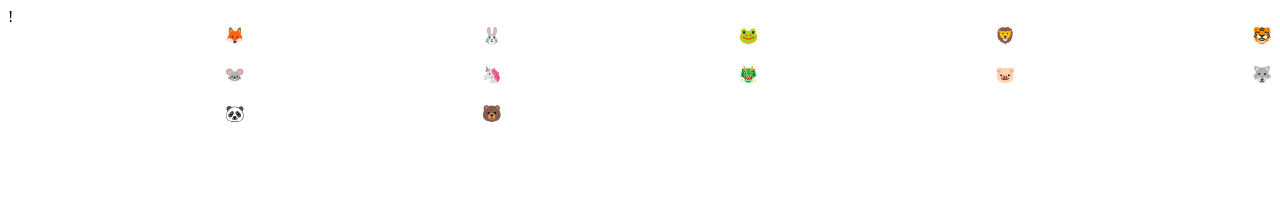
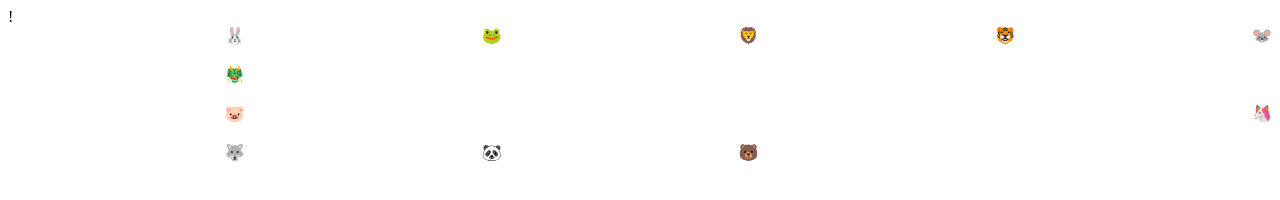
Before and after one commit to abimanyurs/css-grids-01, a plain HTML site: page index.html in a window 1280 px wide. Drawn offline with Linux system fonts and the light colour scheme.

Commit message:
Update style.css

```diff
--- a/style.css
+++ b/style.css
@@ -14,3 +14,15 @@
     justify-items: end;
     align-items: end;
 }
+
+.green {
+    grid-column: span 2; /*high number will cause it to create extra grids even if we didn't tell it*/
+    grid-row: span 2;
+    grid-column-start: 2;
+    grid-column-end: 4;
+    grid-column: 2 / 4;
+    grid-column: 2 / -1; /* span it to the last track */
+    grid-row: 2 / -1; /*but you need to define rows in the container*/
+    justify-self: end;
+    align-self: end;
+}
```
